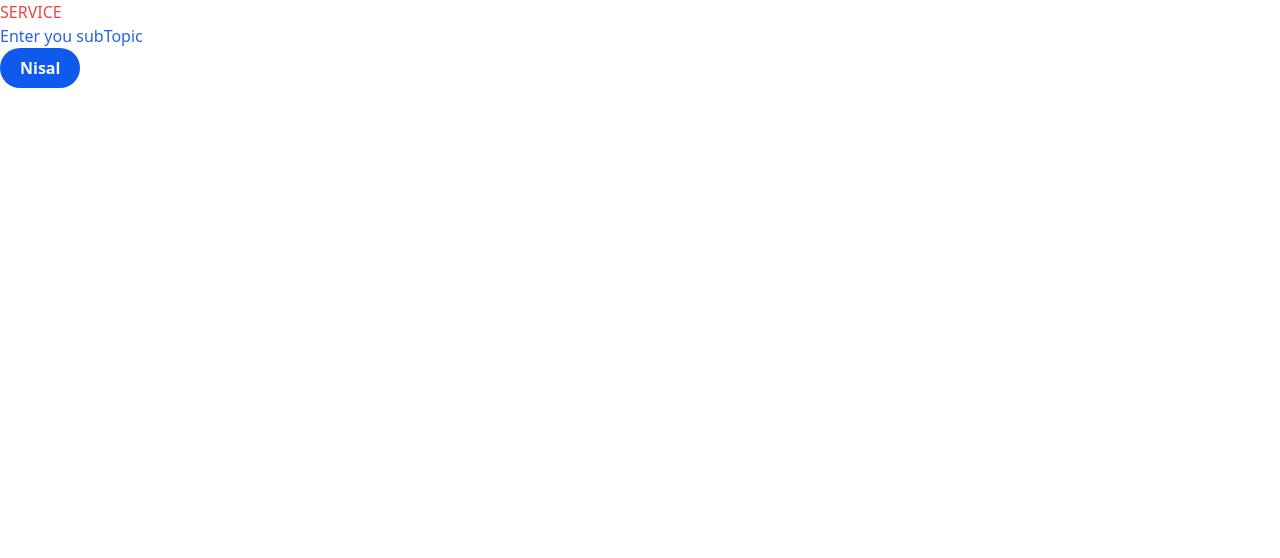
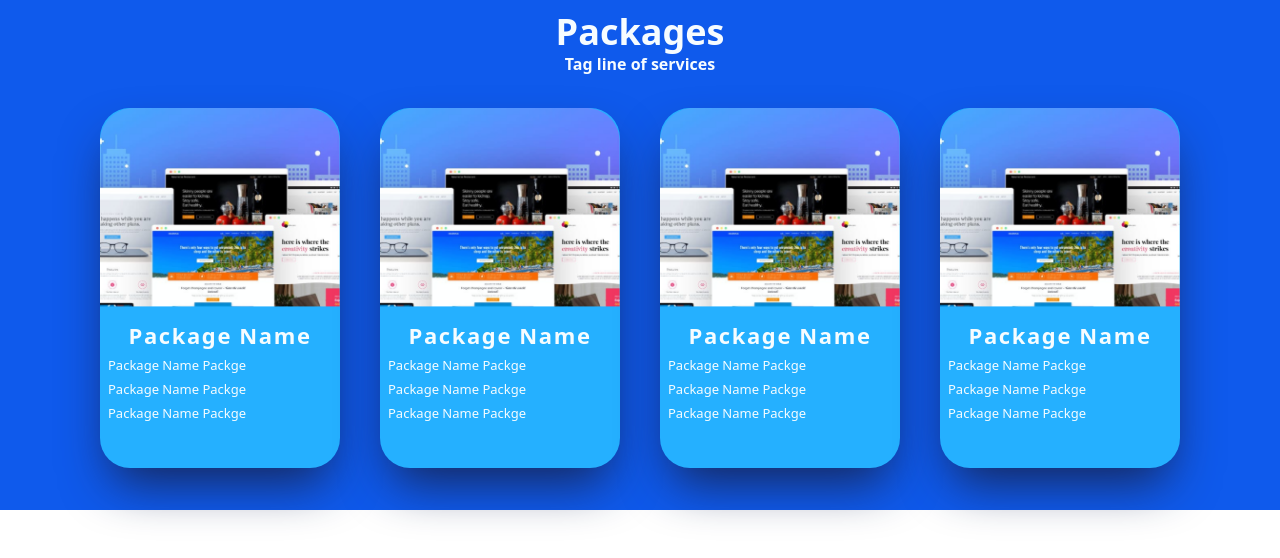
Before and after one commit to Algowrite-software-solution/algowrite-website-2.0, a React (Create React App) app in the folder front-end/: page / in a window 1280 px wide. Shown: the top 558 px of the page. Built offline with nearby package versions, Linux system fonts and the light colour scheme.

Commit message:
packge box

```diff
--- a/front-end/src/App.js
+++ b/front-end/src/App.js
@@ -1,13 +1,17 @@
 import './App.css';
 // import Button from './components/Button';
 import MainTopic from './components/MainTopic';
-import Header from './layout/Header';
+import Packages from './components/Package';
+import PackageBox from './layout/PackageBox';
+
+
 
 function App() {
   return (
     <div>
-      <MainTopic className="text-red-500" text="SERVICE" subTopic="Enter you subTopic" subTopicClassName="text-blue-600" />
-      <Header />
+      {/* <MainTopic className="text-red-500" text="SERVICE" subTopic="Enter you subTopic" subTopicClassName="text-blue-600" /> */}
+      {/* <Header /> */}
+     <PackageBox/>
     </div>
   );
 }
--- /dev/null
+++ b/front-end/src/components/Package.js
@@ -0,0 +1,20 @@
+import image from "../assets/PackageImages/Rectangle_23.png";
+
+function Packages(){
+    return(
+        <div>
+            <div className="rounded-[30px] shadow-2xl shadow-blue-950 w-60 min-h-[360px] bg-secondary">
+                <img src={image} className="hover:hidden"/>
+                <div className="pt-3 mx-2 max-h-[4px]">
+                    <h1 className="text-center text-white font-[800] text-[22px] tracking-[1.6px]">Package Name</h1>
+                    <span className="text-white font-[500] text-[13px]">Package Name Packge</span><br/>
+                    <span className="text-white font-[500] text-[13px]">Package Name Packge</span><br/>
+                    <span className="text-white font-[500] text-[13px]">Package Name Packge</span>
+                </div>
+            </div>
+
+        </div>
+    )
+}
+
+export default Packages;
--- /dev/null
+++ b/front-end/src/layout/PackageBox.js
@@ -0,0 +1,21 @@
+import Packages from "../components/Package";
+
+function PackageBox() {
+    return (
+        <div>
+            <div className="bg-primary min-h-[510px] md:pt-3 pb-7">
+                <h3 className="text-center text-[36px] text-white font-[900] leading-10">Packages</h3>
+                <p className="text-center text-white font-[700]">Tag line of services</p>
+
+                <div className="flex flex-wrap items-center justify-center gap-10 mt-8 md:justify-center">
+                    <Packages/>
+                    <Packages/>
+                    <Packages/>
+                    <Packages/>
+                </div>
+            </div>
+        </div>
+    )
+}
+
+export default PackageBox;
```
Also changed, not shown: front-end/src/assets/PackageImages/Rectangle_23.png (added).
